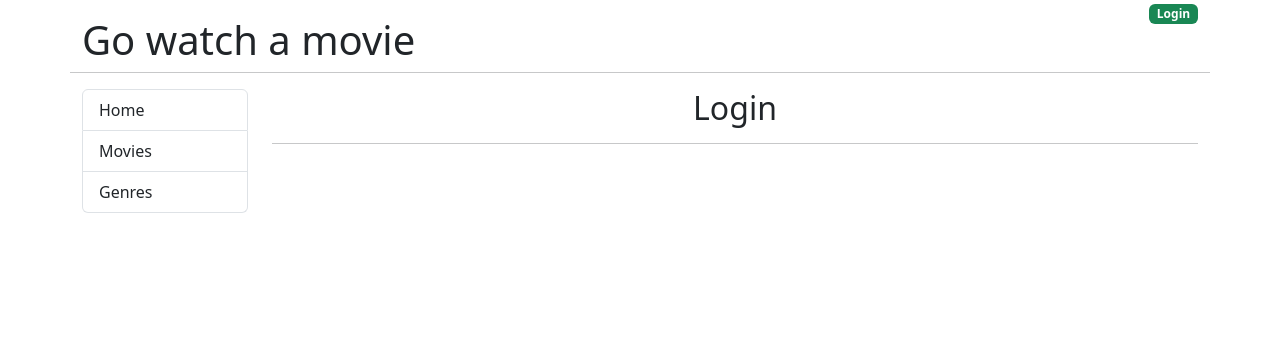
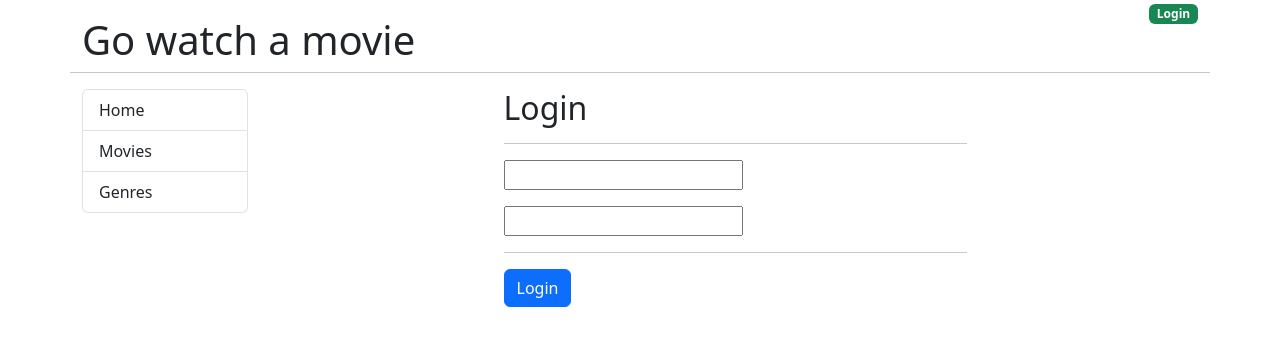
Before and after one commit to santiagotena/go-movies-app, a React (Create React App) app in the folder app/: page /login in a window 1280 px wide. Shown: the top 346 px of the page. Built offline with nearby package versions, Linux system fonts and the light colour scheme.

Commit message:
feat: add base for login

```diff
--- a/app/src/components/Login.js
+++ b/app/src/components/Login.js
@@ -1,11 +1,43 @@
+import { useState } from "react";
+import Input from "./form/Input";
+
 function Login() {
+  const [email, setEmail] = useState("");
+  const [password, setPassword] = useState("");
 
-	return(
-		<div className="text-center">
-			<h2>Login</h2>
-			<hr></hr>
-		</div>
-	)
+  const handleSubmit = (event) => {
+    event.preventDefault();
+  };
+
+  return (
+    <div className="col-md-6 offset-md-3">
+      <h2>Login</h2>
+      <hr></hr>
+
+      <form onSubmit={handleSubmit}>
+        <Input
+          type="Email Address"
+          className="email"
+          name="email"
+          autoComplete="email-new"
+          onChange={(event) => setEmail(event.target.value)}
+        />
+        <Input
+          type="Password"
+          className="password"
+          name="password"
+          autoComplete="password-new"
+          onChange={(event) => setPassword(event.target.value)}
+        />
+				<hr></hr>
+				<input
+					type="submit"
+					className="btn btn-primary"
+					value="Login"
+				></input>
+      </form>
+    </div>
+  );
 }
 
 export default Login;
--- /dev/null
+++ b/app/src/components/form/Input.js
@@ -0,0 +1,25 @@
+import { forwardRef } from "react";
+
+const Input = forwardRef((props, ref) => {
+  return (
+    <div className="mb-3">
+      <label htmlFor={props.name} className="form-label">
+        {props.title}
+      </label>
+      <input
+        type={props.type}
+        className={props.className}
+        id={props.name}
+        ref={ref}
+        name={props.name}
+        placeholder={props.placeholder}
+        onChange={props.onChange}
+        autoComplete={props.autoComplete}
+        value={props.value}
+      ></input>
+			<div className={props.errorDiv}>{props.errorMsg}</div>
+    </div>
+  );
+});
+
+export default Input;
```
